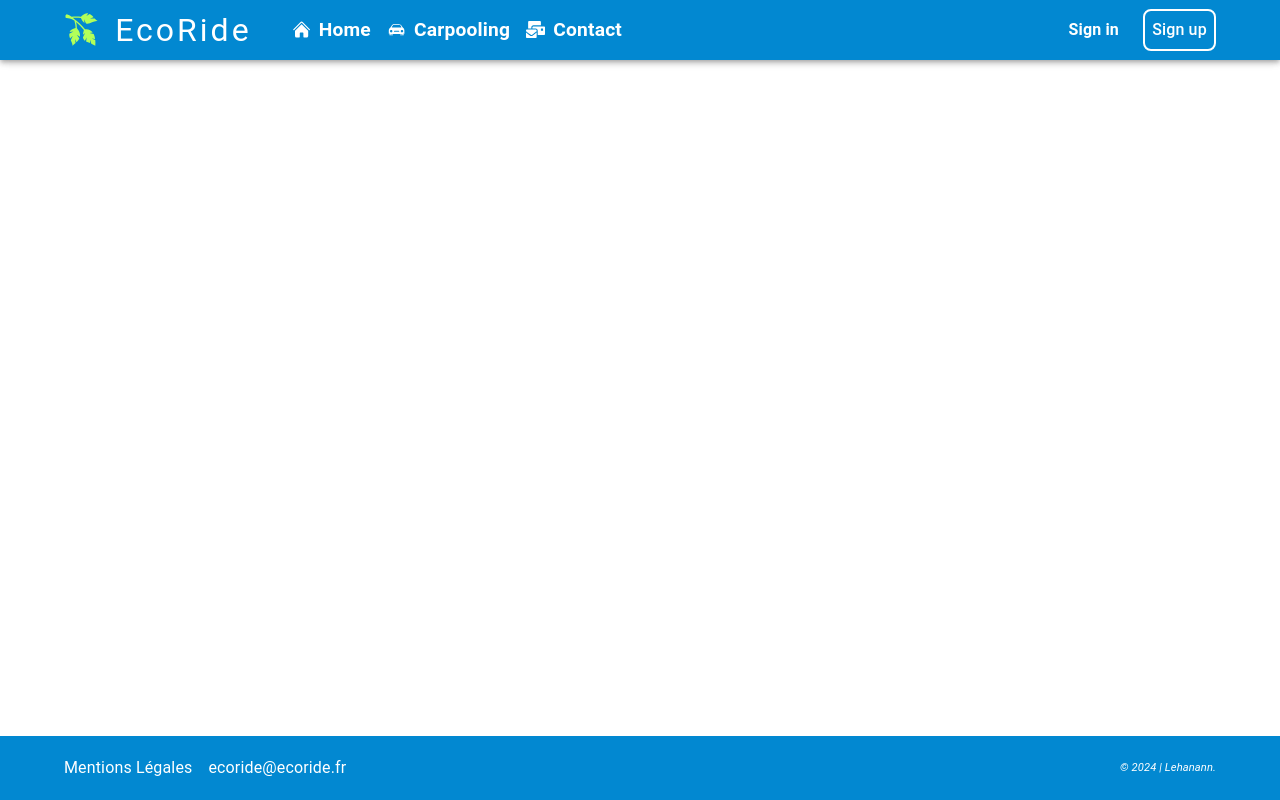
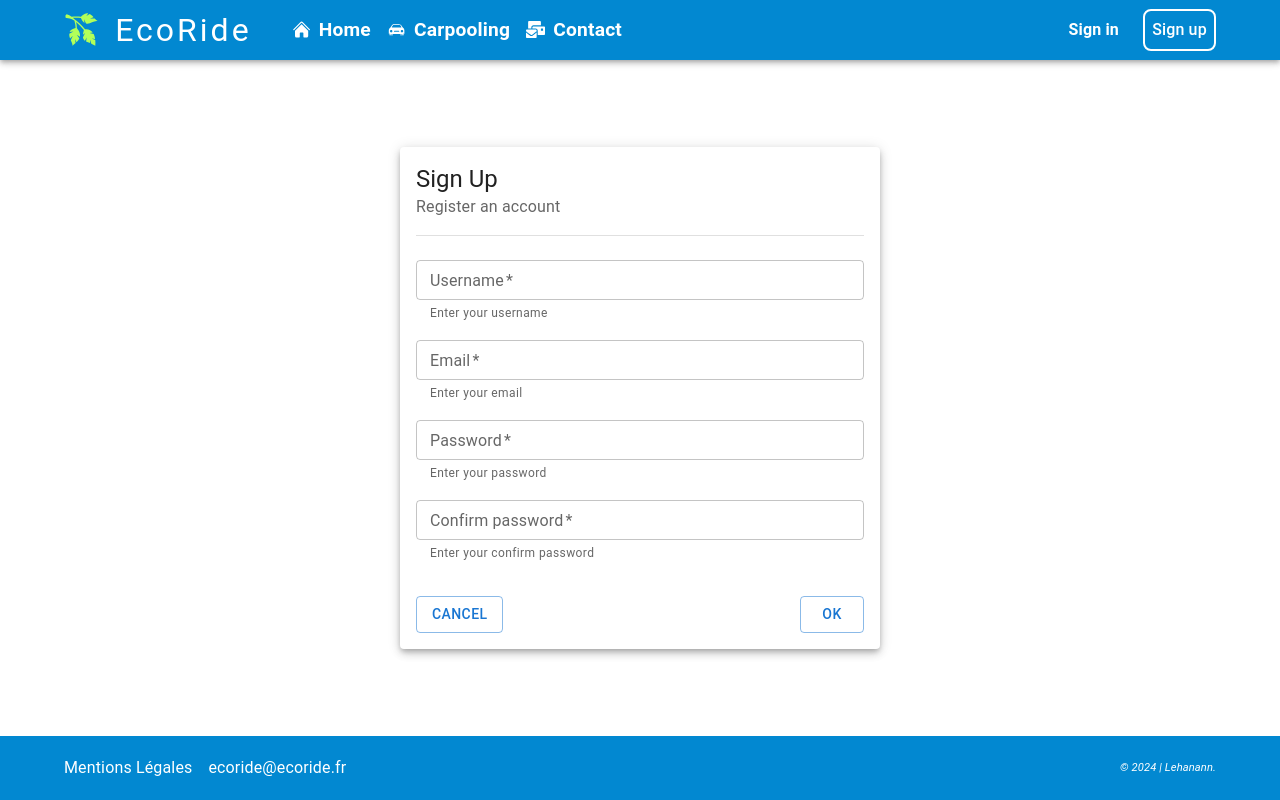
Before and after one commit to Angurva/EcoRide, a Next.js app in the folder frontend/: page /signup in a window 1280 px wide. Built offline with nearby package versions, Linux system fonts and the light colour scheme.

Commit message:
signup page created + navigation & signin page updated

```diff
--- a/frontend/src/app/(authentication)/signin/page.tsx
+++ b/frontend/src/app/(authentication)/signin/page.tsx
@@ -4,7 +4,7 @@ import Link from 'next/link';
 import React, { useState } from 'react';
 //import style from '../../styles/Login.module.css'
 
-export default function Login() {
+export default function SignIn() {
 
   const [account,setAccount] = useState({
     username:"",
--- a/frontend/src/app/(authentication)/signup/page.tsx
+++ b/frontend/src/app/(authentication)/signup/page.tsx
@@ -1,7 +1,138 @@
-import React from 'react'
+"use client"
+import { Box, Card, CardContent, CardHeader,CardActions, Divider, Button, TextField } from '@mui/material'
+import React, { useState } from 'react'
+import Link from 'next/link'
 
+
+/** register page: function to create a new account  */
 export default function SignUp() {
+
+  /**object to store data enter 'input'*/
+  const [accountRegister, setAccountRegister] = useState({
+    username:"",
+    email:"",
+    password:"",
+    confirm_password:"",
+  })
+ // const [errorPwd,setErrorPwd] = useState()
+
+  /**function to store each input */
+  const handleChange = (e:any) =>{
+    const {name, value} = e.target;
+    setAccountRegister({...accountRegister,[name]:value});
+  }
+
+  /**function to send data to api server*/
+  const handleSubmit = (e:any) => {
+    e.preventDefault();
+    //code to send POST data json to server api
+    //.....
+    if(accountRegister.password !== accountRegister.confirm_password)
+    {
+
+    }else{
+      console.log(JSON.stringify(accountRegister))
+    }
+
+  }
+
+
   return (
-    <div>SignUp</div>
+    <Box sx={{
+      display:'flex',
+      flexGrow:1,
+      justifyContent:'center',
+      alignItems:'center'
+    }}
+
+    >
+       <form onSubmit={handleSubmit}>
+        <Card sx={{
+          width:'30rem',
+          boxShadow:5
+          }}
+
+        >
+          <CardHeader
+            title="Sign Up"
+            subheader="Register an account"
+          />
+          <Divider flexItem sx={{mx:2,}}/>
+          <CardContent
+            sx={{
+              display:'flex',
+              flexDirection:'column'
+            }}
+          >
+            <TextField
+              required
+              size="small"
+              name="username"
+              label="Username"
+              value={accountRegister.username}
+              onChange={handleChange}
+              helperText="Enter your username"
+              sx={{
+                my:1,
+              }}
+            />
+            <TextField
+              required
+              type="email"
+              size="small"
+              name="email"
+              label="Email"
+              value={accountRegister.email}
+              onChange={handleChange}
+              helperText="Enter your email"
+              sx={{
+                my:1,
+              }}
+            />
+            <TextField
+              required
+              size="small"
+              type="password"
+              name="password"
+              label="Password"
+              value={accountRegister.password}
+              onChange={handleChange}
+              helperText="Enter your password"
+              sx={{
+                my:1,
+              }}
+            />
+            <TextField
+              required
+              type="password"
+              size="small"
+              name="confirm_password"
+              label="Confirm password"
+              value={accountRegister.confirm_password}
+              onChange={handleChange}
+              helperText="Enter your confirm password"
+              sx={{
+                my:1,
+              }}
+            />
+          </CardContent>
+          <CardActions
+            sx={{
+              display:'flex',
+              justifyContent:'space-between',
+              mx:1,
+              mb:1,
+            }}
+          >
+            <Button variant="outlined">
+              <Link href="/">Cancel</Link>
+            </Button>
+            <Button variant="outlined" type='submit'>
+              Ok
+            </Button>
+          </CardActions>
+        </Card>
+      </form>
+    </Box>
   )
 }
--- a/frontend/src/components/Navigation.tsx
+++ b/frontend/src/components/Navigation.tsx
@@ -22,6 +22,7 @@ export default function Navigation() {
 
   return (
     <AppBar sx={{
+        position:'sticky',
         height:'60px',
         bgcolor:lightBlue[700],
     }}>
```
